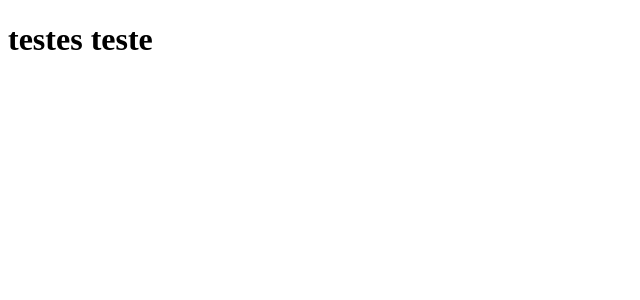
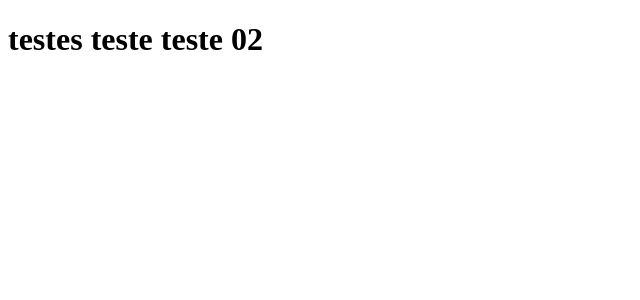
Before and after one commit to lacerdaRodrigo/tab-new, a Next.js app: page / in a window 1280 px wide. Shown: the top 300 px of the page, without its empty margins (0-640 px from the left). Built offline with nearby package versions, Linux system fonts and the light colour scheme.

Commit message:
teste vercel

```diff
--- a/pages/index.js
+++ b/pages/index.js
@@ -1,5 +1,5 @@
 function Home(){
-    return <h1>testes teste </h1>
+    return <h1>testes teste teste 02 </h1>
 }
 
 export default Home;
```
